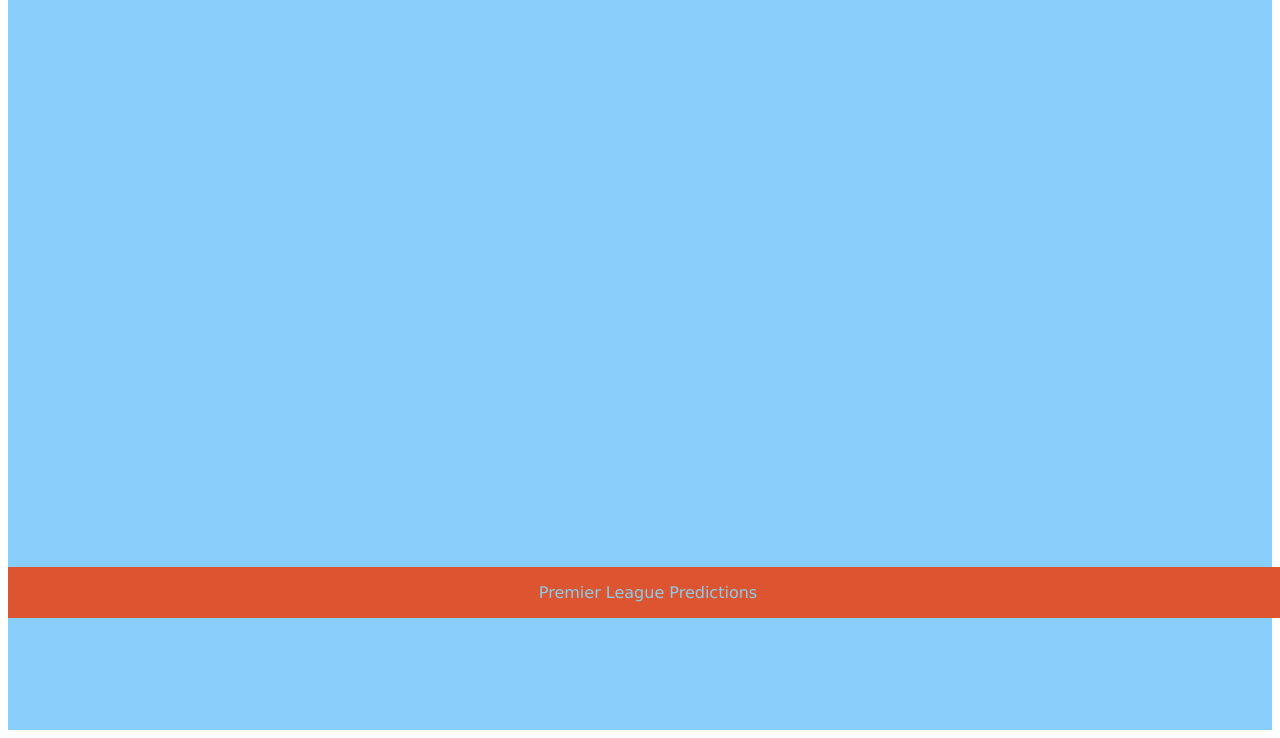
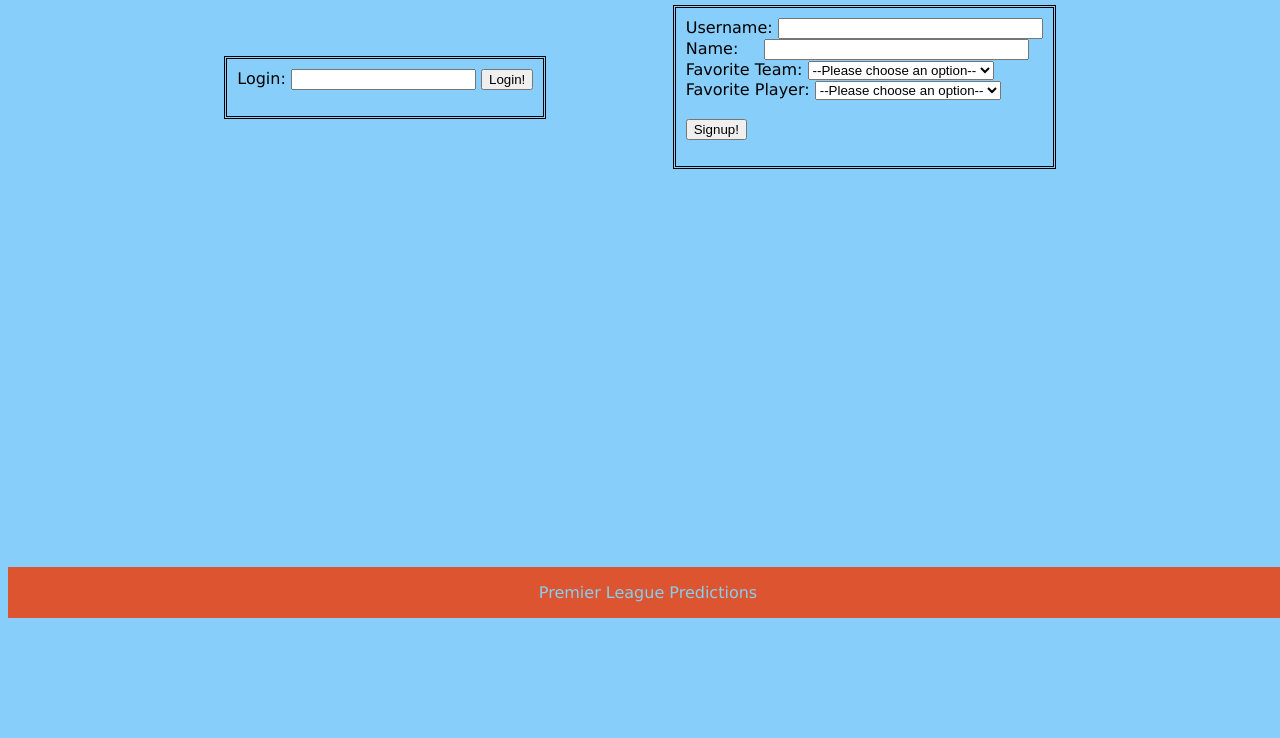
Before and after one commit to aweng09/inst377groupproject, a website: page public/teamspage.html in a window 1280 px wide. Shown: the part 182-920 px from the top of the page. After the commit the page ends 800 px from the top, so only its background shows below. Drawn offline with Linux system fonts and the light colour scheme; no server answers.

Commit message:
Did login for fan profile page

```diff
--- a/public/groupproject.css
+++ b/public/groupproject.css
@@ -1,5 +1,6 @@
 body {
   font-family: Geneva, Tahoma, sans-serif;
+  background-color: lightskyblue;
 }
 
 #pg_header {
@@ -61,9 +62,11 @@ body {
 }
 
 .main-container_home {
-  background-color: lightskyblue;
-  width: 100%;
-  height: 100%;
+  display: flex;
+  flex-direction: row;
+  align-items: center;
+  justify-content: center;
+  gap: 10%;
 }
 
 .content-area {
@@ -99,11 +102,11 @@ body {
 }
 
 .Upcoming_Games_box {
+  display: flex;
+  flex-direction: column;
   text-align: center;
   background-color: rgb(212, 92, 84);
   color: rgb(0, 0, 0);
-  width: 30%;
-  height: 30%;
   padding: 10px;
   float: right;
   border: 2px solid black;
@@ -127,6 +130,18 @@ body {
 .premiertablecenter {
   margin-left: auto;
   margin-right: auto;
+}
+
+.profile-signup {
+  border-style: double;
+  border-width: 3px;
+  padding: 10px;
+}
+
+.profile-login {
+  border-style: double;
+  border-width: 3px;
+  padding: 10px;
 }
 
 .Match_Predictor_box {
@@ -189,9 +204,6 @@ button {
   cursor: pointer;
 }
 
-
-
-
 .issuesloginbox:hover {
   background-color: rgb(215, 213, 206);
   color: antiquewhite;
--- a/public/groupproject.js
+++ b/public/groupproject.js
@@ -67,17 +67,22 @@ async function getHomeData() {
     }
 
     //Upcoming Games (Home Page)
-    const upcomingGamesAPI = await loadUpcomingGames("2023")
+    const upcomingGamesAPI = await loadUpcomingGames('2023')
     const upcomingGames = upcomingGamesAPI["response"]
 
     const lst = document.getElementById('upcomingGamesList')
 
-    for (let i = 0; i < 10; i++) {
+    if (upcomingGames.length != 0) {
+        for (let i = 0; i < 10; i++) {
+            const newFixture = document.createElement('li')
+            newFixture.innerHTML = `${upcomingGames[i]["teams"]["home"]["name"]} vs. ${upcomingGames[i]["teams"]["away"]["name"]} | ${upcomingGames[i]["fixture"]["date"]}`
+            lst.appendChild(newFixture)
+        }
+    } else {
         const newFixture = document.createElement('li')
-        newFixture.innerHTML = `${upcomingGames[i]["teams"]["home"]["name"]} vs. ${upcomingGames[i]["teams"]["away"]["name"]} | ${upcomingGames[i]["fixture"]["date"]}`
+        newFixture.innerHTML = "No more upcoming games! Check back next season."
         lst.appendChild(newFixture)
     }
-
 }
 
 async function getRankingsData() {
@@ -161,6 +166,18 @@ function loadTeamIDs(season) {
     return (fetch(url, options).then((res) => res.json()));
 }
 
+function loadPlayerIDs(team) {
+    const url = `https://api-football-v1.p.rapidapi.com/v3/players/squads?team=${team}`;
+    const options = {
+        method: 'GET',
+        headers: {
+            'X-RapidAPI-Key': '4a22194a81msh0f5b0d07d8e2f6cp198988jsnb1716b80fe43',
+            'X-RapidAPI-Host': 'api-football-v1.p.rapidapi.com'
+        }
+    };
+    return (fetch(url, options).then((res) => res.json()));
+}
+
 function loadFixtures(season) {
     const url = `https://api-football-v1.p.rapidapi.com/v3/fixtures?league=39&season=${season}`;
     const options = {
@@ -182,7 +199,7 @@ async function getTeamIDs(name, season) {
             teamID = teamIDs[i]["team"]["id"]
         }
     }
-    return(teamID)
+    return (teamID)
 }
 
 async function getMatchPrediction(season) {
@@ -285,3 +302,35 @@ async function populateMenu(season) {
         awayMenu.appendChild(option)
     }
 }
+
+async function populateFanMenus(season) {
+
+    //Team Choices
+    const teamMenu = document.getElementById('fav-team')
+    const playerMenu = document.getElementById('fav-player')
+    const teamNamesAPI = await loadTeamIDs(season)
+    const teamNames = teamNamesAPI["response"]
+
+    for (i in teamNames) {
+        const option = document.createElement('option')
+        option.value = teamNames[i]["team"]["name"]
+        option.innerHTML = teamNames[i]["team"]["name"]
+        teamMenu.appendChild(option)
+    }
+
+    //Player Choices
+    document.getElementById('fav-team').onchange = async () => {
+        while (playerMenu.options.length > 0) {
+            playerMenu.remove(0);
+        }
+        team_choice = await getTeamIDs(document.getElementById('fav-team').value, '2023')
+        const loadPlayersAPI = await loadPlayerIDs(team_choice)
+        const playersAPI = loadPlayersAPI["response"][0]["players"]
+        for (i in playersAPI) {
+            const option = document.createElement('option')
+            option.value = playersAPI[i]["name"]
+            option.innerHTML = playersAPI[i]["name"]
+            playerMenu.appendChild(option)
+        }
+    }
+}
--- a/public/teamspage.html
+++ b/public/teamspage.html
@@ -1,10 +1,12 @@
 <html>
+
 <head>
   <title>Premier League Predictions - Fan Home</title>
   <link rel="stylesheet" href="groupproject.css">
+  <script type="text/javascript" src="groupproject.js" defer></script>
+</head>
 
-    </head>
-    <body>
+<body onload="populateFanMenus('2023')">
   <!-- Header Section -->
   <header id="pg_header">
     <h1>Premier League Predictions</h1>
@@ -12,21 +14,52 @@
   <!-- Navigation Menu-->
   <nav id="main-nav">
     <ul>
-                <li><a href= "homepage.html"> Home</a></li>
-                <li><a href= "rankingspage.html"> Rankings</a></li>
-                <li><a href= "calculatorpage.html"> Calculator</a></li>
-                <li><a href= "teamspage.html"> Fan Home</a></li>
-                <li><a href ="aboutpage.html"> About</a></li>
-                <li><a href= "helppage.html"> Help</a></li>
+      <li><a href="homepage.html"> Home</a></li>
+      <li><a href="rankingspage.html"> Rankings</a></li>
+      <li><a href="calculatorpage.html"> Calculator</a></li>
+      <li><a href="teamspage.html"> Fan Home</a></li>
+      <li><a href="aboutpage.html"> About</a></li>
+      <li><a href="helppage.html"> Help</a></li>
     </ul>
 
   </nav>
 
+  <h1 style="text-align: center;">Fan Home</h1>
+
   <div class="main-container_home">
-            <H1 style="text-align: center;">Premier League Teams</H1>
-
+    <div class="profile-login">
+      <form>
+        <label for="login">Login: </label>
+        <input type="text" id="login">
+        <input type="submit" value="Login!">
+      </form>
+    </div>
+    <div class="profile-signup">
+      <form>
+        <label for="signup">Username: </label>
+        <input type="text" id="username" size="30">
+        <br>
+        <label for="signup">Name: &nbsp&nbsp&nbsp</label>
+        <input type="text" id="name" size="30">
+        <br>
+        <label for="signup">Favorite Team:</label>
+        <select name="fav_team" id="fav-team">
+          <option value="">--Please choose an option--</option>
+        </select>
+        <br>
+          <label for="signup">Favorite Player:</label>
+          <select name="fav_player" id="fav-player">
+            <option value="">--Please choose an option--</option>
+          </select>
+        <br><br>
+        <input type="submit" value="Signup!">
+      </form>
+    </div>
   </div>
 </body>
 
-    <footer class="footer" id="pg_header"> <p>Premier League Predictions</p> </footer>
+<footer class="footer" id="pg_header">
+  <p>Premier League Predictions</p>
+</footer>
+
 </html>
```
Also changed, not shown: public/calculatorpage.html (+3 -1 lines), public/homepage.html (+8 -10 lines), public/rankingspage.html (+2 -1 lines). Lines whose indentation alone changed are shown as unchanged.
